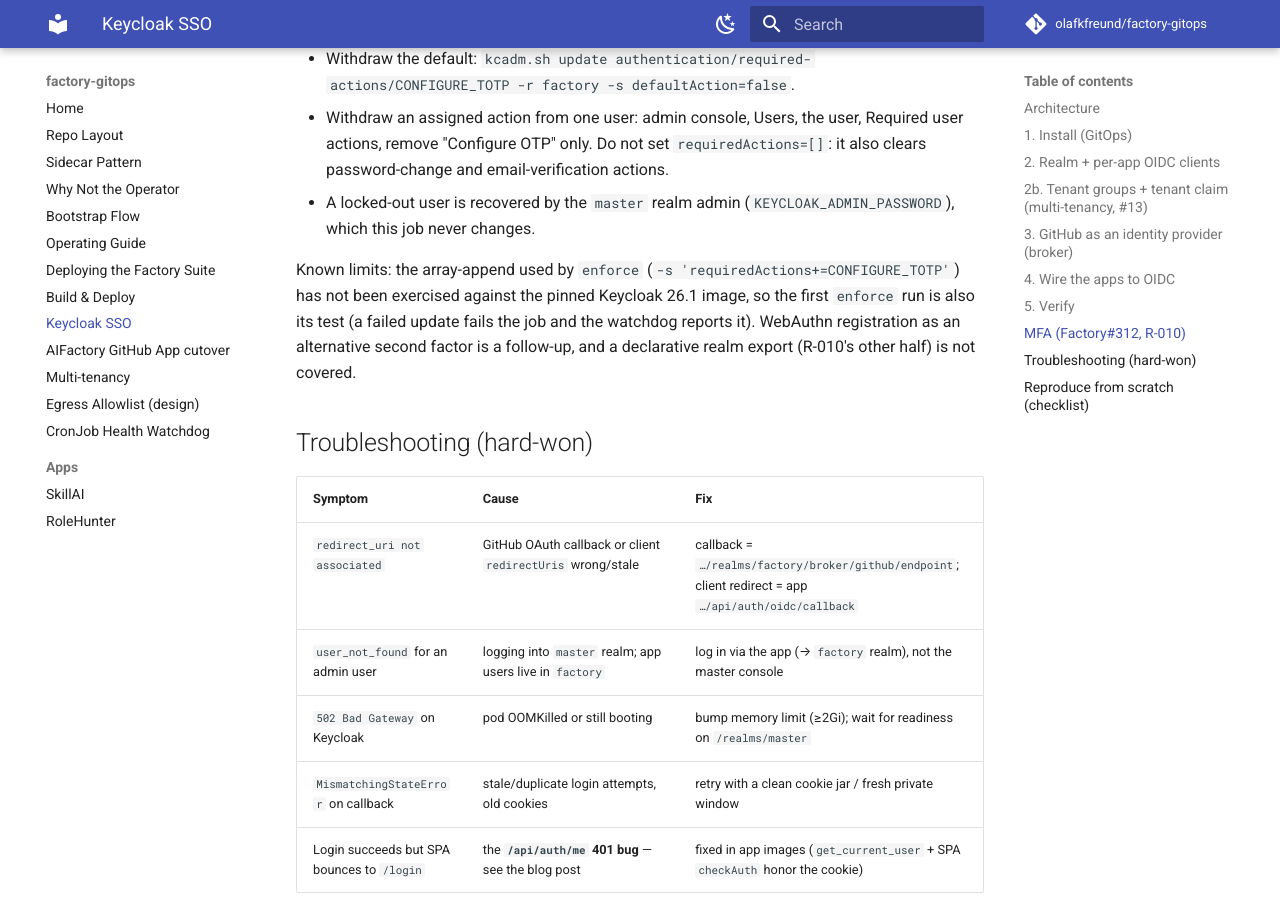
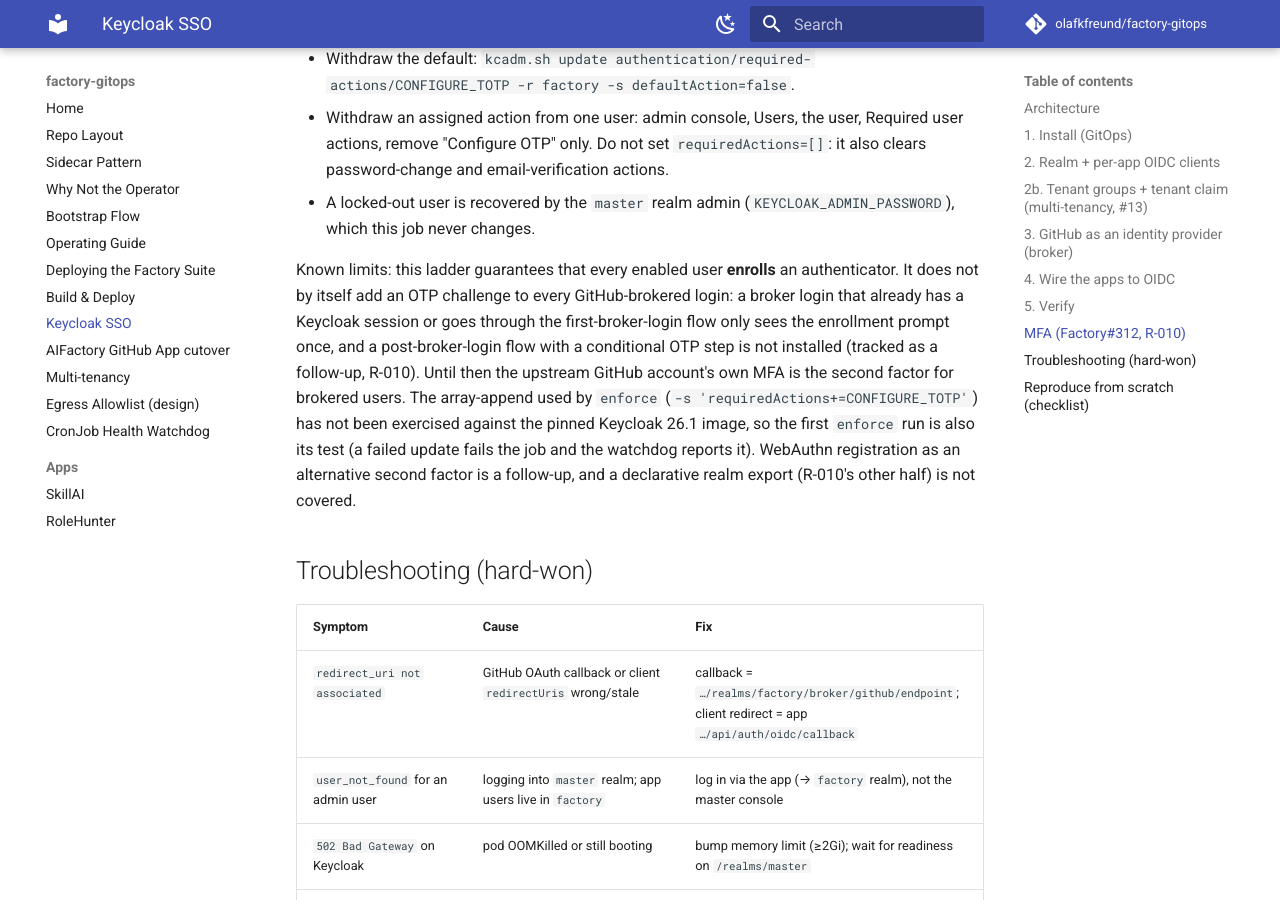
Before and after one commit to olafkfreund/factory-gitops, an MkDocs documentation site: the page built from docs/keycloak-sso.md, in a window 1280 px wide and 900 px high, scrolled down 5696 px. Built offline with MkDocs 1.6.1 and Material for MkDocs 9.7.7, drawn with Linux system fonts in a browser that asks for light colours; comment, search, counter and statistics services are not loaded.

Commit message:
docs(keycloak): state that the MFA ladder guarantees enrollment, not a per-login OTP challenge (Factory#312)
Co-Authored-By: Claude Opus 5.5 <noreply@anthropic.com>
Claude-Session: https://claude.ai/code/session_01WtDyDqabJ8SR4gD3ubwYx1

```diff
--- a/docs/keycloak-sso.md
+++ b/docs/keycloak-sso.md
@@ -246,7 +246,7 @@ Rollback:
 - Withdraw an assigned action from one user: admin console, Users, the user, Required user actions, remove "Configure OTP" only. Do not set `requiredActions=[]`: it also clears password-change and email-verification actions.
 - A locked-out user is recovered by the `master` realm admin (`KEYCLOAK_ADMIN_PASSWORD`), which this job never changes.
 
-Known limits: the array-append used by `enforce` (`-s 'requiredActions+=CONFIGURE_TOTP'`) has not been exercised against the pinned Keycloak 26.1 image, so the first `enforce` run is also its test (a failed update fails the job and the watchdog reports it). WebAuthn registration as an alternative second factor is a follow-up, and a declarative realm export (R-010's other half) is not covered.
+Known limits: this ladder guarantees that every enabled user **enrolls** an authenticator. It does not by itself add an OTP challenge to every GitHub-brokered login: a broker login that already has a Keycloak session or goes through the first-broker-login flow only sees the enrollment prompt once, and a post-broker-login flow with a conditional OTP step is not installed (tracked as a follow-up, R-010). Until then the upstream GitHub account's own MFA is the second factor for brokered users. The array-append used by `enforce` (`-s 'requiredActions+=CONFIGURE_TOTP'`) has not been exercised against the pinned Keycloak 26.1 image, so the first `enforce` run is also its test (a failed update fails the job and the watchdog reports it). WebAuthn registration as an alternative second factor is a follow-up, and a declarative realm export (R-010's other half) is not covered.
 
 ## Troubleshooting (hard-won)
 
```
